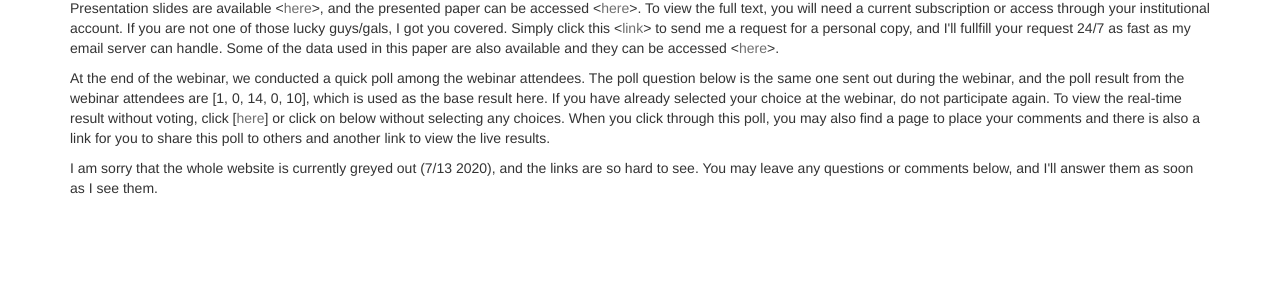
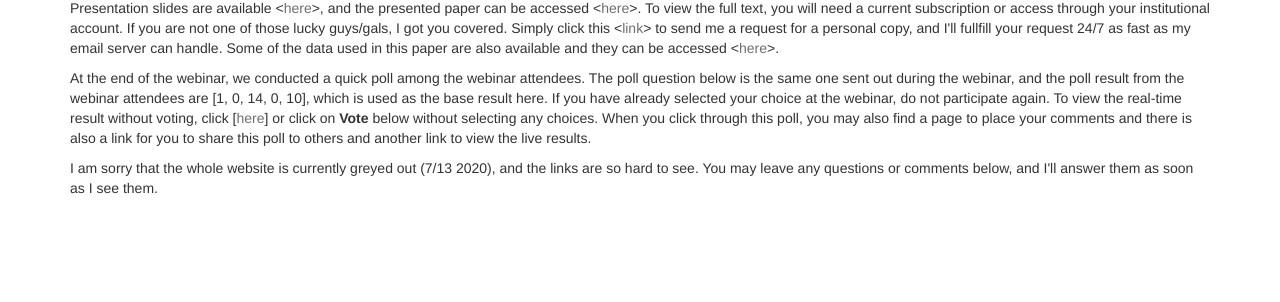
Before and after one commit to HVoltBb/HVoltBb.github.io, a Jekyll site: the page built from random/things/onenoaa20200715.html, in a window 1280 px wide. Shown: the part 185-487 px from the top of the page. Built offline with Jekyll 4.4.1, drawn with Linux system fonts in a browser that asks for light colours; comment, search, counter and statistics services are not loaded.

Commit message:
Update onenoaa20200715.html

```diff
--- a/random/things/onenoaa20200715.html
+++ b/random/things/onenoaa20200715.html
@@ -12,7 +12,7 @@ description: Seabird bycatch loss resources for the ONENOAA webinar
 </div>
 <div>
 	<p>Presentation slides are available <<a href = "https://hvoltbb.github.io/random/things/ONENOAA-2020July15.pdf">here</a>>, and the presented paper can be accessed <<a href="https://www.sciencedirect.com/science/article/pii/S0006320719317653">here</a>>. To view the full text, you will need a current subscription or access through your institutional account. If you are not one of those lucky guys/gals, I got you covered. Simply click this <<a href='mailto:eidotog@gmail.com?subject=XxBIRDLOSS2020xX&body=Do%20not%20modify%20subject%20line.%20Not%20monitored.'>link</a>> to send me a request for a personal copy, and I'll fullfill your request 24/7 as fast as my email server can handle. Some of the data used in this paper are also available and they can be accessed <<a href="https://hvoltbb.github.io/data/index.html#Seabird">here</a>>.</p>
-	<p>At the end of the webinar, we conducted a quick poll among the webinar attendees. The poll question below is the same one sent out during the webinar, and the poll result from the webinar attendees are [1, 0, 14, 0, 10], which is used as the base result here. If you have already selected your choice at the webinar, do not participate again. To view the real-time result without voting, click [<a href="https://linkto.run/r/BTGX1A9A">here</a>] or click on <b Vote></b> below without selecting any choices. When you click through this poll, you may also find a page to place your comments and there is also a link for you to share this poll to others and another link to view the live results. </p>
+	<p>At the end of the webinar, we conducted a quick poll among the webinar attendees. The poll question below is the same one sent out during the webinar, and the poll result from the webinar attendees are [1, 0, 14, 0, 10], which is used as the base result here. If you have already selected your choice at the webinar, do not participate again. To view the real-time result without voting, click [<a href="https://linkto.run/r/BTGX1A9A">here</a>] or click on <b>Vote</b> below without selecting any choices. When you click through this poll, you may also find a page to place your comments and there is also a link for you to share this poll to others and another link to view the live results. </p>
 	</p>
 	<div id='poll01'></div>
 	<p>I am sorry that the whole website is currently greyed out (7/13 2020), and the links are so hard to see. You may leave any questions or comments below, and I'll answer them as soon as I see them.</p>
```
